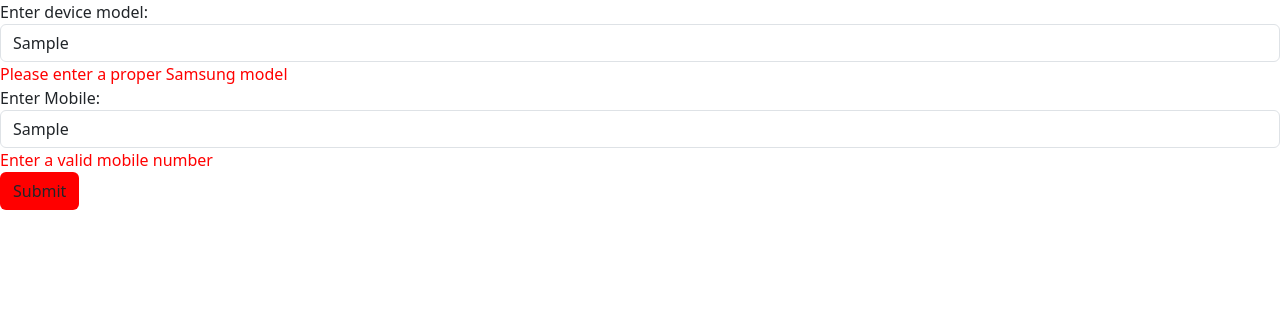
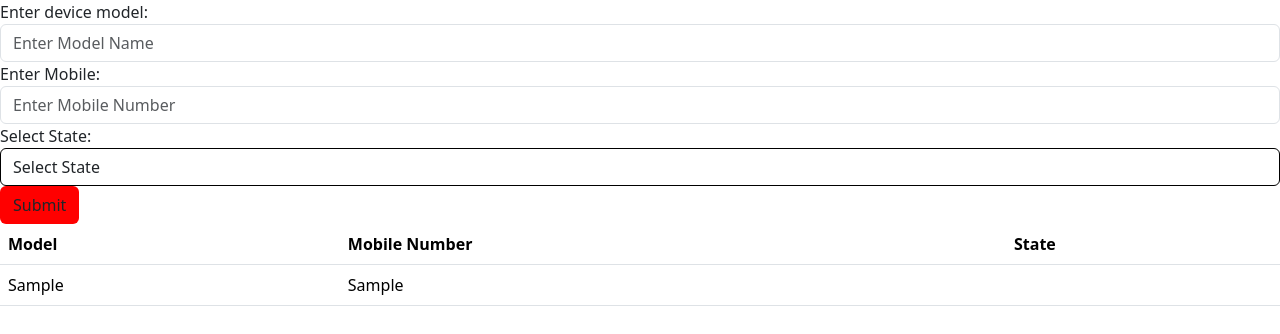
Before and after one commit to Ranjithbaswaraju/vite-react-app, a React (Vite) app: page / in a window 1280 px wide. Both pictures are taken after typing "Sample", "Sample" into the empty fields and a click on the button "Submit". Shown: the top 334 px of the page. Built offline with nearby package versions, Linux system fonts and the light colour scheme.

Commit message:
tablecomponent

```diff
--- a/src/App.jsx
+++ b/src/App.jsx
@@ -3,7 +3,7 @@ import UncontrolledComponent from "./components/hooks/uncontrolled/uncontrolled-
 
 
 
-import  ControlledForm from "./components/hooks/controlled/controlled.jsx";
+import  ControlledForm1 from "./components/hooks/controlled/controlledState.jsx";
 
 
 
@@ -14,7 +14,7 @@ const App=()=>{
 
   return(
     <>
-   <ControlledForm/>
+   <ControlledForm1/>
  {/* <UncontrolledComponent/> */}
 
     </>
--- /dev/null
+++ b/src/components/hooks/controlled/controlledState.jsx
@@ -0,0 +1,99 @@
+import { useState } from "react";
+import { mobileValidations } from "./validations"; // Ensure this function is properly implemented
+import { indianStates } from "./info";
+import TableComponent from "../../tablehtml/table";
+
+const ControlledForm1 = () => {
+    const [formData, setFormData] = useState({
+        model: "",
+        mobileNumber: "",
+        state: ""
+    });
+
+    const [formErrors, setFormErrors] = useState({
+        modelErr: "",
+        mobileErr: ""
+    });
+
+    const [submittedData, setSubmittedData] = useState([]);
+
+    const onSubmit = (event) => {
+        event.preventDefault();
+        // Handle form submission here
+
+        setSubmittedData([...submittedData, formData]);
+
+        // Optionally, clear the form after submission
+        setFormData({
+            model: "",
+            mobileNumber: "",
+            state: ""
+        });
+    };
+
+    const onChangeHandler = (event) => {
+        const { name, value } = event.target;
+        setFormData({ ...formData, [name]: value });
+    };
+
+    return (
+        <>
+            <form onSubmit={onSubmit}>
+                <div className="form-group">
+                    <label htmlFor="model">Enter device model:</label>
+                    <input
+                        type="text"
+                        className="form-control"
+                        id="model"
+                        placeholder="Enter Model Name"
+                        name="model"
+                        value={formData.model}
+                        onChange={onChangeHandler}
+                    />
+                    {formErrors.modelErr && (
+                        <span style={{ color: 'red' }}>{formErrors.modelErr}</span>
+                    )}
+                </div>
+                <div className="form-group">
+                    <label htmlFor="mobile">Enter Mobile:</label>
+                    <input
+                        type="text"
+                        className="form-control"
+                        id="mobile"
+                        placeholder="Enter Mobile Number"
+                        name="mobileNumber"
+                        value={formData.mobileNumber}
+                        onChange={onChangeHandler}
+                    />
+                    {formErrors.mobileErr && (
+                        <span style={{ color: 'red' }}>{formErrors.mobileErr}</span>
+                    )}
+                </div>
+                <div className="form-group">
+                    <label htmlFor="state">Select State:</label>
+                    <select
+                        value={formData.state}
+                        onChange={onChangeHandler}
+                        name="state"
+                        className="form-control"
+                        style={{ border: '1px solid black' }}
+                    >
+                        <option value="" disabled>Select State</option>
+                        {indianStates.map((eachState, index) => (
+                            <option key={index} value={eachState.name}>
+                                {eachState.name}
+                            </option>
+                        ))}
+                    </select>
+                </div>
+                <button type="submit" className="btn btn-default" style={{ backgroundColor: 'red' }}>
+                    Submit
+                </button>
+            </form>
+
+            <TableComponent rowData={submittedData} />
+        </>
+    );
+};
+
+export default ControlledForm1;
--- /dev/null
+++ b/src/components/hooks/controlled/info.js
@@ -0,0 +1,30 @@
+
+
+
+ export const indianStates=[
+    {
+        name:"AP",
+        population:20202
+
+    },
+    {
+        name:"TG",
+        population:202021,
+
+    },
+    {
+        name:"TN",
+        population:202022
+
+    },
+    {
+        name:"Assam",
+        population:2202022
+
+    },
+    {
+        name:"KKR",
+        population:23302022
+
+    }
+]
--- /dev/null
+++ b/src/components/tablehtml/table.jsx
@@ -0,0 +1,46 @@
+
+
+import React from "react";
+
+function TableComponent({rowData=[]}){
+    return(
+        <table className="table">
+        <thead>
+          <tr>
+            <th>Model</th>
+            <th>Mobile Number</th>
+            <th>State</th>
+          </tr>
+        </thead>
+        <tbody>
+
+
+          {/* <tr>
+            <td>John</td>
+            <td>Doe</td>
+            <td>john@example.com</td>
+          </tr> */}
+
+
+          {
+            rowData.map(eachRow=>{
+                return(
+                    <>
+                    <tr>
+                    <td>{eachRow.model}</td>
+            <td>{eachRow.mobileNumber}</td>
+            <td>{eachRow.state}</td>
+                    </tr>
+
+                    </>
+                )
+            })
+          }
+
+        </tbody>
+      </table>
+
+    )
+}
+
+export default TableComponent
```
